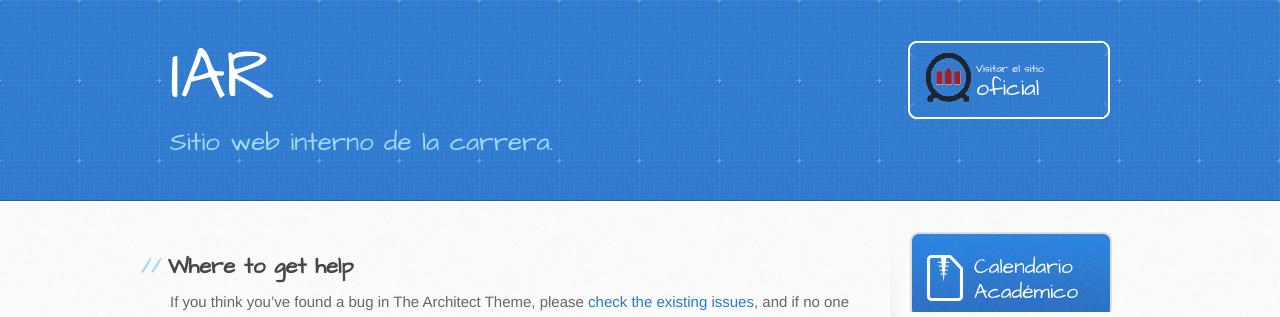
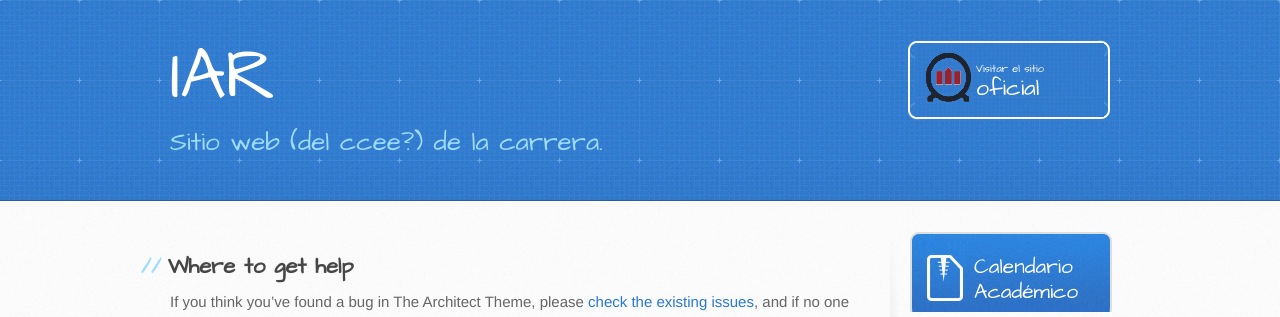
Before and after one commit to iar-unab/web, a Jekyll site: the page built from docs/SUPPORT.md, in a window 1280 px wide. Shown: the top 317 px of the page. Built offline with Jekyll 4.4.1, drawn with Linux system fonts in a browser that asks for light colours; our own code applies the rules of GitHub Pages for plain Markdown files.

Commit message:
Update _config.yml

```diff
--- a/_config.yml
+++ b/_config.yml
@@ -1,5 +1,5 @@
 title: IAR
-description: Sitio web interno de la carrera.
+description: Sitio web (del ccee?) de la carrera.
 show_downloads: true
 google_analytics:
 theme: jekyll-theme-architect
```
